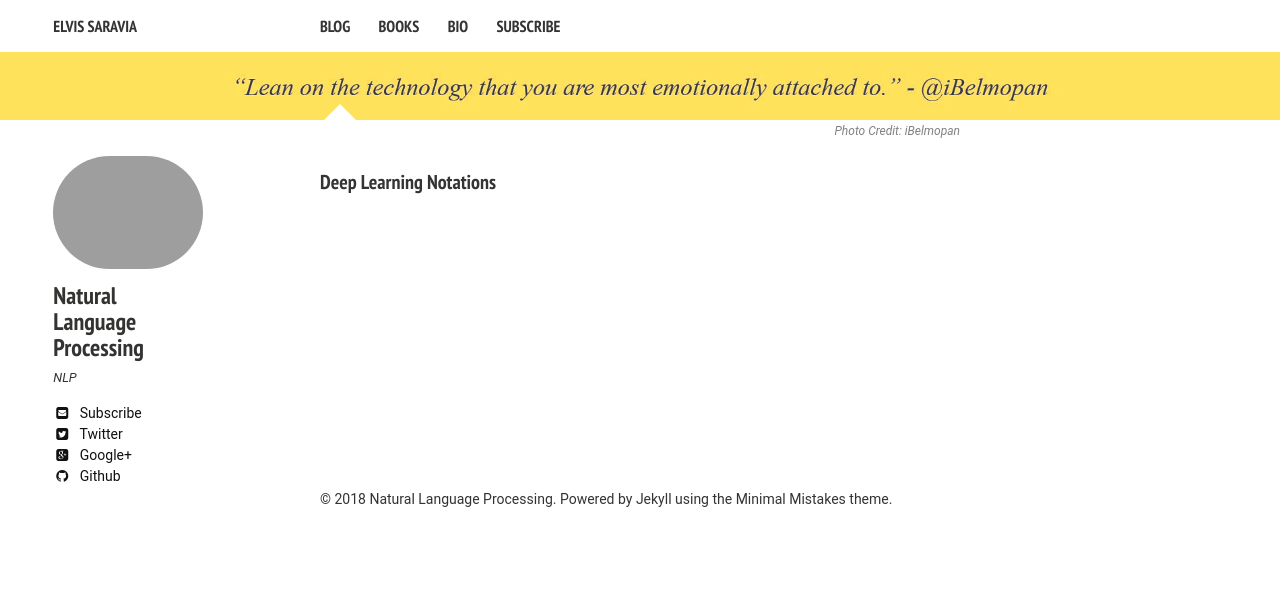
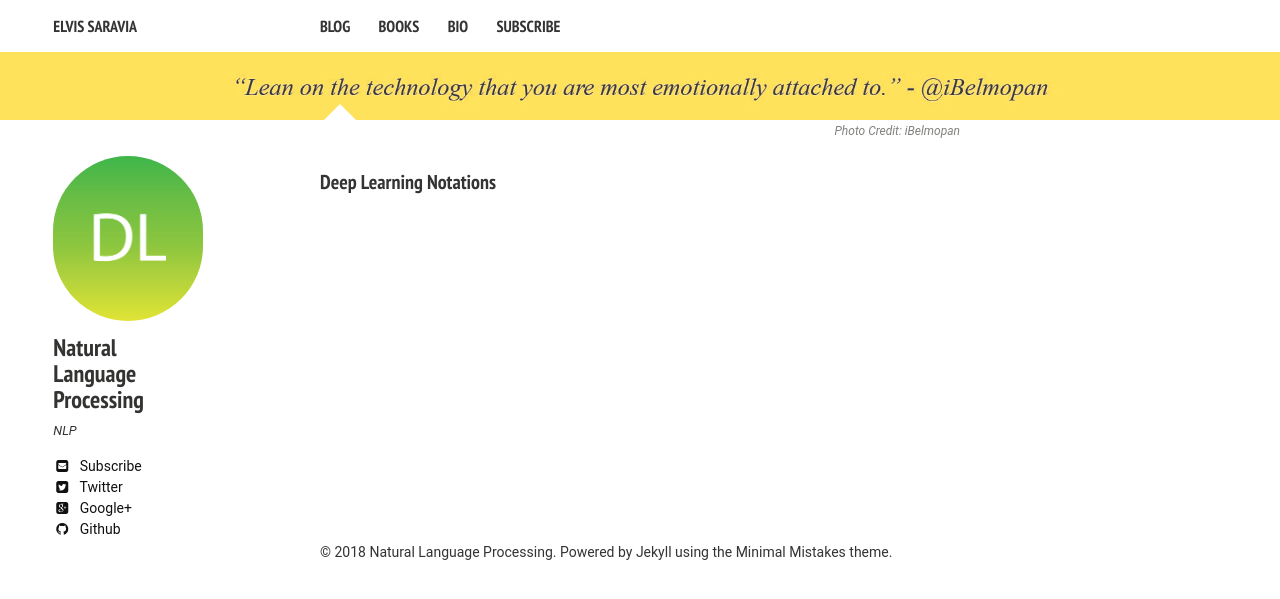
Before and after one commit to omarsar/friendly_deep_learning, a Jekyll site: the page built from index.md, in a window 1280 px wide. Shown: the top 599 px of the page. Built offline with Jekyll 4.4.1, drawn with Linux system fonts in a browser that asks for light colours; nearby versions of some CDN libraries.

Commit message:
added logo

```diff
--- a/_config.yml
+++ b/_config.yml
@@ -29,7 +29,7 @@ kramdown:
 # Site owner
 owner:
   name: Natural Language Processing
-  avatar: nlp.png
+  avatar: dl.png
   bio: "NLP"
   email: ellfae@gmail.com
   disqus-shortname: #elvissaravia
```
Also changed, not shown: images/dl.png (added).
